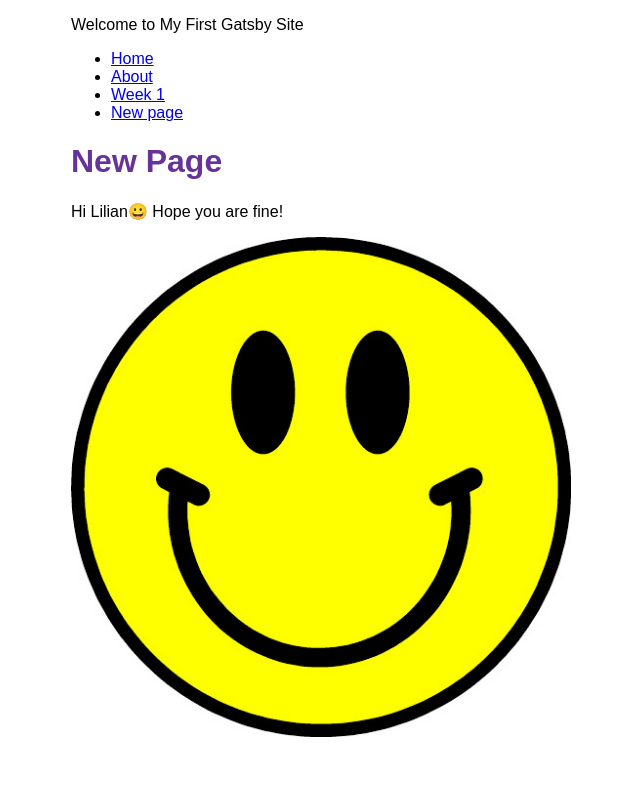
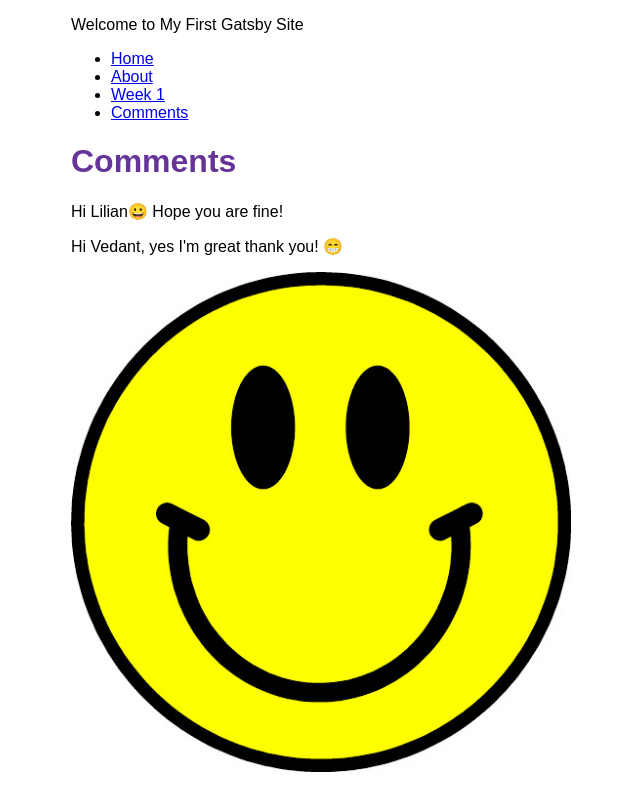
Before and after one commit to lbb712/my-first-gatsby-site, a Gatsby site: page /test in a window 1280 px wide. Shown: the whole page, without its empty margins (319-959 px from the left). Built offline with nearby package versions, Linux system fonts and the light colour scheme; Gatsby itself is replaced by a stand-in of ours.

Commit message:
Added comment section

```diff
--- a/src/components/layout.js
+++ b/src/components/layout.js
@@ -42,7 +42,7 @@ const Layout = ({ pageTitle, children }) => {
           </li>
           <li className={navLinkItem}>
             <Link to="/test" className={navLinkText}>
-              New page
+              Comments
             </Link>
           </li>
         </ul>
--- a/src/pages/test.js
+++ b/src/pages/test.js
@@ -4,8 +4,9 @@ import { StaticImage } from 'gatsby-plugin-image'
 
 const NewPage = () => {
   return (
-    <Layout pageTitle="New Page">
+    <Layout pageTitle="Comments">
       <p>Hi Lilian😀 Hope you are fine!</p>
+      <p>Hi Vedant, yes I'm great thank you! 😁</p>
       <StaticImage
         alt="Smiley face image"
         src="../images/smiley.jpg"
```
